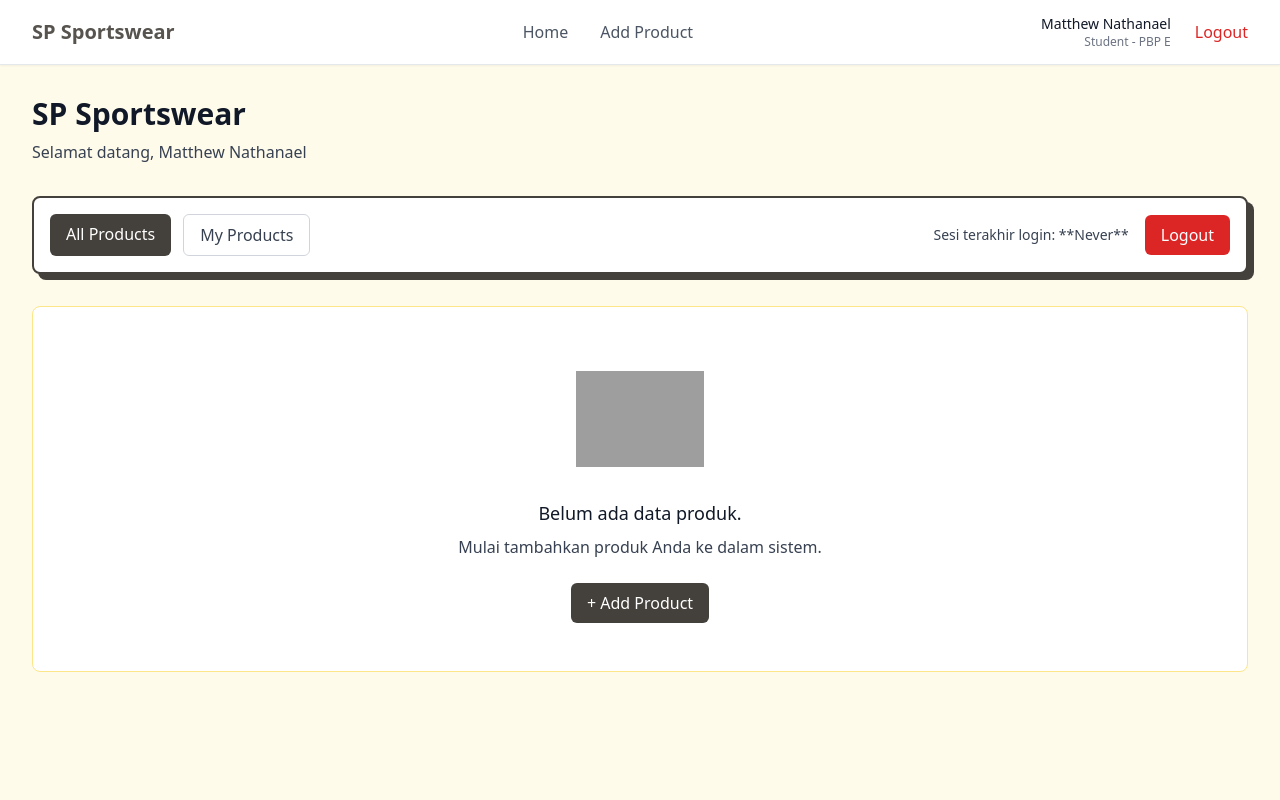
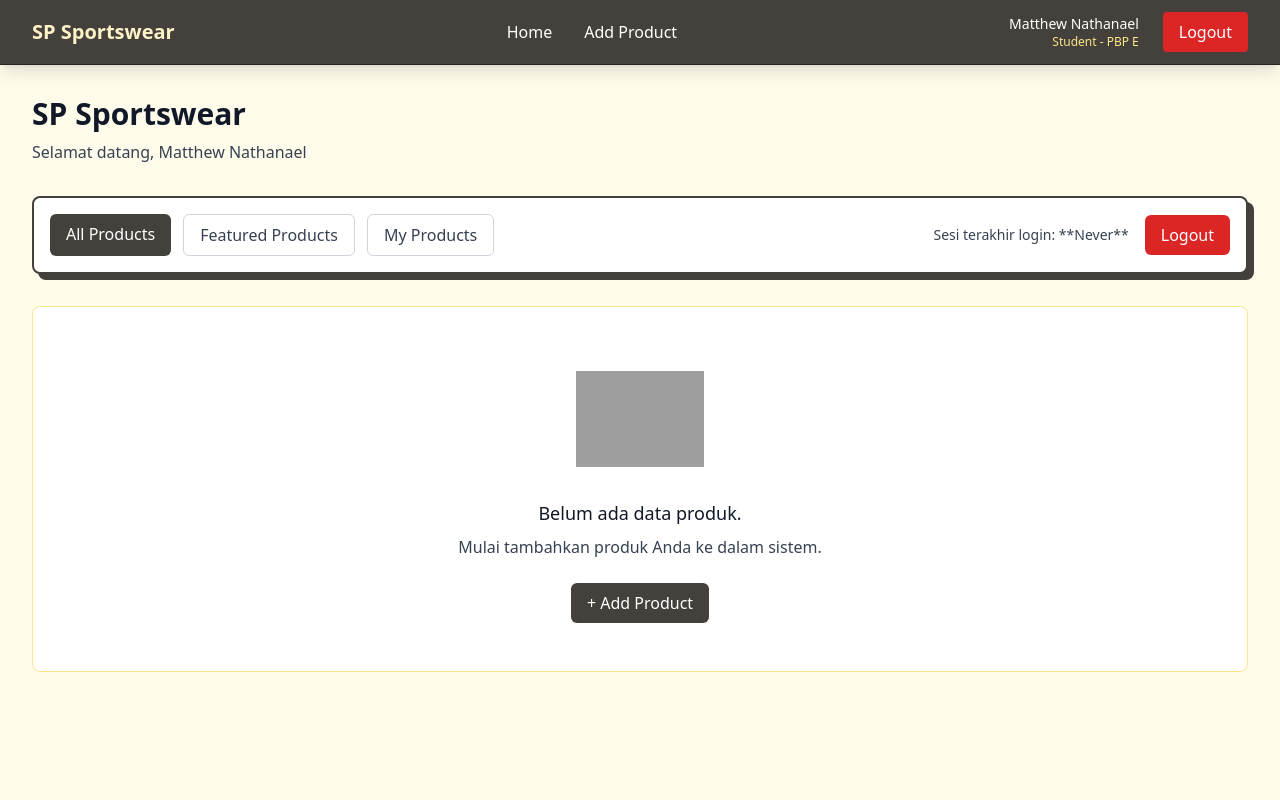
Before and after one commit to matthewnathanael/sp-sportswear, a Django app: page / in a window 1280 px wide. Run offline with Django 5.2, Linux system fonts and the light colour scheme; the visitor is signed in with stand-in values (Sample User, id 1); data that the repository does not hold is empty; some libraries are stand-ins or nearby versions; grey boxes are pictures that could not be loaded.

Commit message:
Tugas 5: Readme Added

```diff
--- a/main/templates/login.html
+++ b/main/templates/login.html
@@ -13,7 +13,7 @@
              transition-shadow duration-150 ease-out">
             <div class="text-center mb-8">
                 <h1 class="text-2xl font-bold text-gray-900 mb-2">Sign In</h1>
-                <p class="text-gray-700">Welcome back to {{ nama_aplikasi }}</p>
+                <p class="text-gray-700">Welcome back to SP Sportswear</p>
             </div>
 
             {% if form.non_field_errors %}
--- a/main/templates/main.html
+++ b/main/templates/main.html
@@ -24,6 +24,11 @@
                 <a href="?filter=all"
                     class="{% if request.GET.filter == 'all' or not request.GET.filter %} bg-stone-700 text-white{% else %}bg-white text-gray-700 border border-gray-300{% endif %} px-4 py-2 rounded-md font-medium transition-colors hover:bg-stone-700 hover:text-white">
                     All Products
+                </a>
+
+                <a href="?filter=featured"
+                    class="{% if request.GET.filter == 'featured' %} bg-stone-700 text-white{% else %}bg-white text-gray-700 border border-gray-300{% endif %} px-4 py-2 rounded-md font-medium transition-colors hover:bg-stone-700 hover:text-white">
+                    Featured Products
                 </a>
                 <a href="?filter=my"
                     class="{% if request.GET.filter == 'my' %} bg-stone-700 text-white{% else %}bg-white text-gray-700 border border-gray-300{% endif %} px-4 py-2 rounded-md font-medium transition-colors hover:bg-stone-700 hover:text-white">
--- a/main/templates/navbar.html
+++ b/main/templates/navbar.html
@@ -1,48 +1,45 @@
-<nav class="fixed top-0 left-0 w-full bg-white border-b border-gray-200 shadow-sm z-50">
+<nav class="fixed top-0 left-0 w-full bg-stone-700 border-b border-stone-800 shadow-lg z-50">
     <div class="max-w-7xl mx-auto px-6 lg:px-8">
         <div class="flex items-center justify-between h-16">
             <div class="flex items-center">
-                <h1 class="text-xl font-semibold text-gray-900">
-                    <span class="text-stone-600">SP Sportswear</span>
+                <h1 class="text-xl font-semibold text-white">
+                    <span class="text-amber-100">SP Sportswear</span>
                 </h1>
             </div>
 
-            <!-- Desktop Navigation -->
             <div class="hidden md:flex items-center space-x-8">
-                <a href="/" class="text-gray-600 hover:text-gray-900 font-medium transition-colors">
+                <a href="/" class="text-white hover:text-amber-200 font-medium transition-colors">
                     Home
                 </a>
                 <a href="{% url 'main:create_product' %}"
-                    class="text-gray-600 hover:text-gray-900 font-medium transition-colors">
+                    class="text-white hover:text-amber-200 font-medium transition-colors">
                     Add Product
                 </a>
             </div>
 
-            <!-- Desktop User Section -->
             <div class="hidden md:flex items-center space-x-6">
                 {% if user.is_authenticated %}
                 <div class="text-right">
-                    <div class="text-sm font-medium text-gray-900">{{ name|default:user.username }}</div>
-                    <div class="text-xs text-gray-500">{{ npm|default:"Student" }} - {{ class|default:"Class" }}</div>
+                    <div class="text-sm font-medium text-white">{{ name|default:user.username }}</div>
+                    <div class="text-xs text-amber-200">{{ npm|default:"Student" }} - {{ class|default:"Class" }}</div>
                 </div>
-                <a href="{% url 'main:logout' %}" class="text-red-600 hover:text-red-700 font-medium transition-colors">
+                <a href="{% url 'main:logout' %}"
+                    class="bg-red-600 hover:bg-red-700 text-white px-4 py-2 rounded font-medium transition-colors">
                     Logout
                 </a>
                 {% else %}
-                <a href="{% url 'main:login' %}"
-                    class="text-gray-600 hover:text-gray-900 font-medium transition-colors">
+                <a href="{% url 'main:login' %}" class="text-white hover:text-amber-200 font-medium transition-colors">
                     Login
                 </a>
                 <a href="{% url 'main:register' %}"
-                    class="bg-stone-600 hover:bg-stone-700 text-white px-4 py-2 rounded font-medium transition-colors">
+                    class="bg-amber-100 hover:bg-amber-200 text-stone-700 px-4 py-2 rounded font-medium transition-colors">
                     Register
                 </a>
                 {% endif %}
             </div>
 
-            <!-- Mobile Menu Button -->
             <div class="md:hidden flex items-center">
-                <button class="mobile-menu-button p-2 text-gray-600 hover:text-gray-900 transition-colors">
+                <button class="mobile-menu-button p-2 text-white hover:text-amber-200 transition-colors">
                     <span class="sr-only">Open menu</span>
                     <div class="w-6 h-6 flex flex-col justify-center items-center">
                         <span class="bg-current block transition-all duration-300 ease-out h-0.5 w-6 rounded-sm"></span>
@@ -54,25 +51,22 @@
             </div>
         </div>
     </div>
-    <!-- Mobile Menu -->
     <div class="mobile-menu hidden md:hidden bg-white border-t border-gray-200">
         <div class="px-6 py-4 space-y-4">
-            <!-- Mobile Navigation Links -->
             <div class="space-y-1">
-                <a href="/" class="block text-gray-600 hover:text-gray-900 font-medium py-3 transition-colors">
+                <a href="/" class="block text-stone-700 hover:text-stone-800 font-medium py-3 transition-colors">
                     Home
                 </a>
                 <a href="{% url 'main:create_product' %}"
-                    class="block text-gray-600 hover:text-gray-900 font-medium py-3 transition-colors">
+                    class="block text-stone-700 hover:text-stone-800 font-medium py-3 transition-colors">
                     Add product
                 </a>
             </div>
 
-            <!-- Mobile User Section -->
             <div class="border-t border-gray-200 pt-4">
                 {% if user.is_authenticated %}
                 <div class="mb-4">
-                    <div class="font-medium text-gray-900">{{ name|default:user.username }}</div>
+                    <div class="font-medium text-stone-700">{{ name|default:user.username }}</div>
                     <div class="text-sm text-gray-500">{{ npm|default:"Student" }} - {{ class|default:"Class" }}</div>
                 </div>
                 <a href="{% url 'main:logout' %}"
@@ -82,11 +76,11 @@
                 {% else %}
                 <div class="space-y-3">
                     <a href="{% url 'main:login' %}"
-                        class="block text-gray-600 hover:text-gray-900 font-medium py-3 transition-colors">
+                        class="block text-stone-700 hover:text-stone-800 font-medium py-3 transition-colors">
                         Login
                     </a>
                     <a href="{% url 'main:register' %}"
-                        class="block bg-stone-600 hover:bg-stone-700 text-white font-medium py-3 px-4 rounded text-center transition-colors">
+                        class="block bg-stone-700 hover:bg-stone-800 text-white font-medium py-3 px-4 rounded text-center transition-colors">
                         Register
                     </a>
                 </div>
--- a/main/views.py
+++ b/main/views.py
@@ -17,9 +17,11 @@ from django.urls import reverse
 def show_main(request):
     filter_type = request.GET.get("filter", "all")
     if filter_type == "all":
-     product_list = Product.objects.all()
+        product_list = Product.objects.all()
+    elif filter_type == "featured":
+        product_list = Product.objects.filter(is_featured=True)
     else:
-     product_list = Product.objects.filter(user=request.user)
+        product_list = Product.objects.filter(user=request.user)
 
     context = {
         'name': 'Matthew Nathanael',
```
Also changed, not shown: main/templates/card_product.html (+9 -8 lines), README.md.
